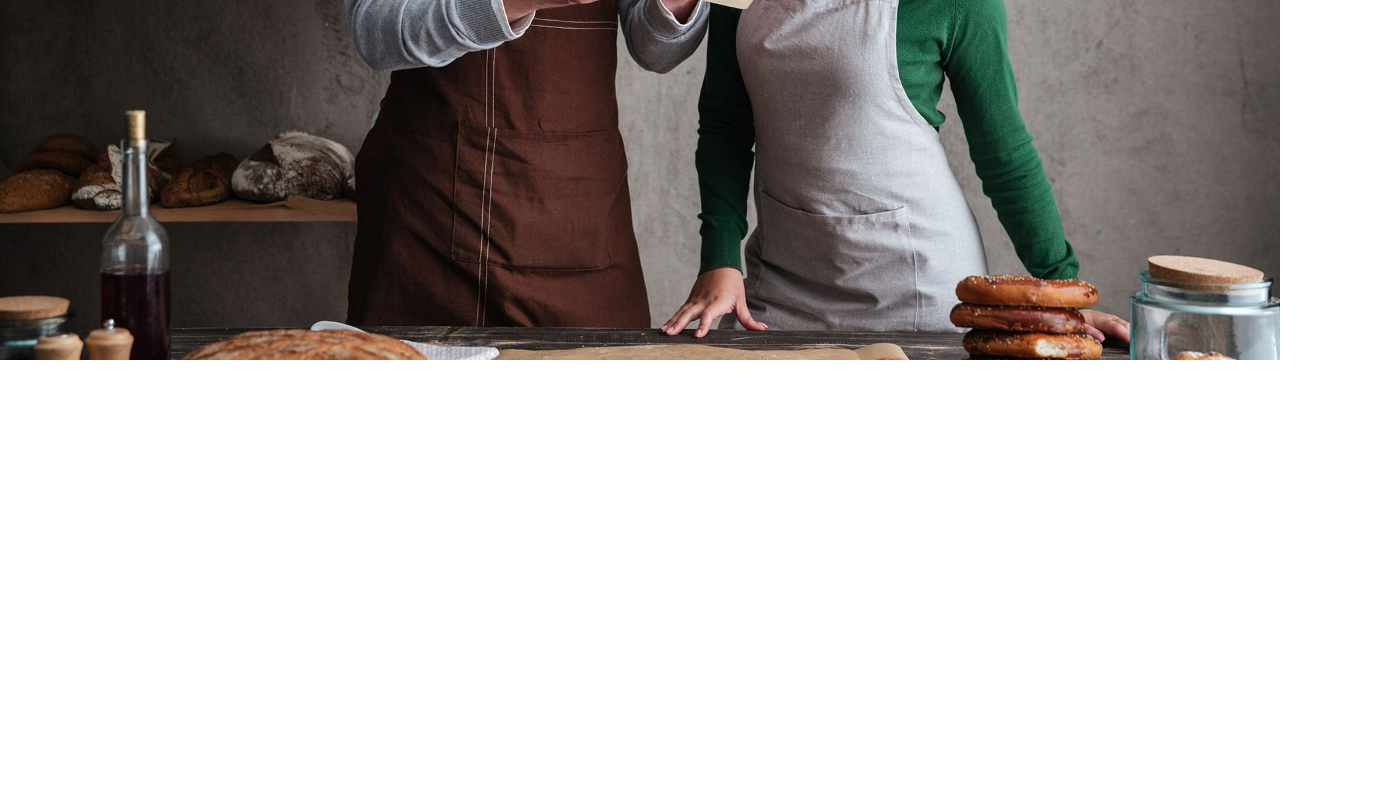
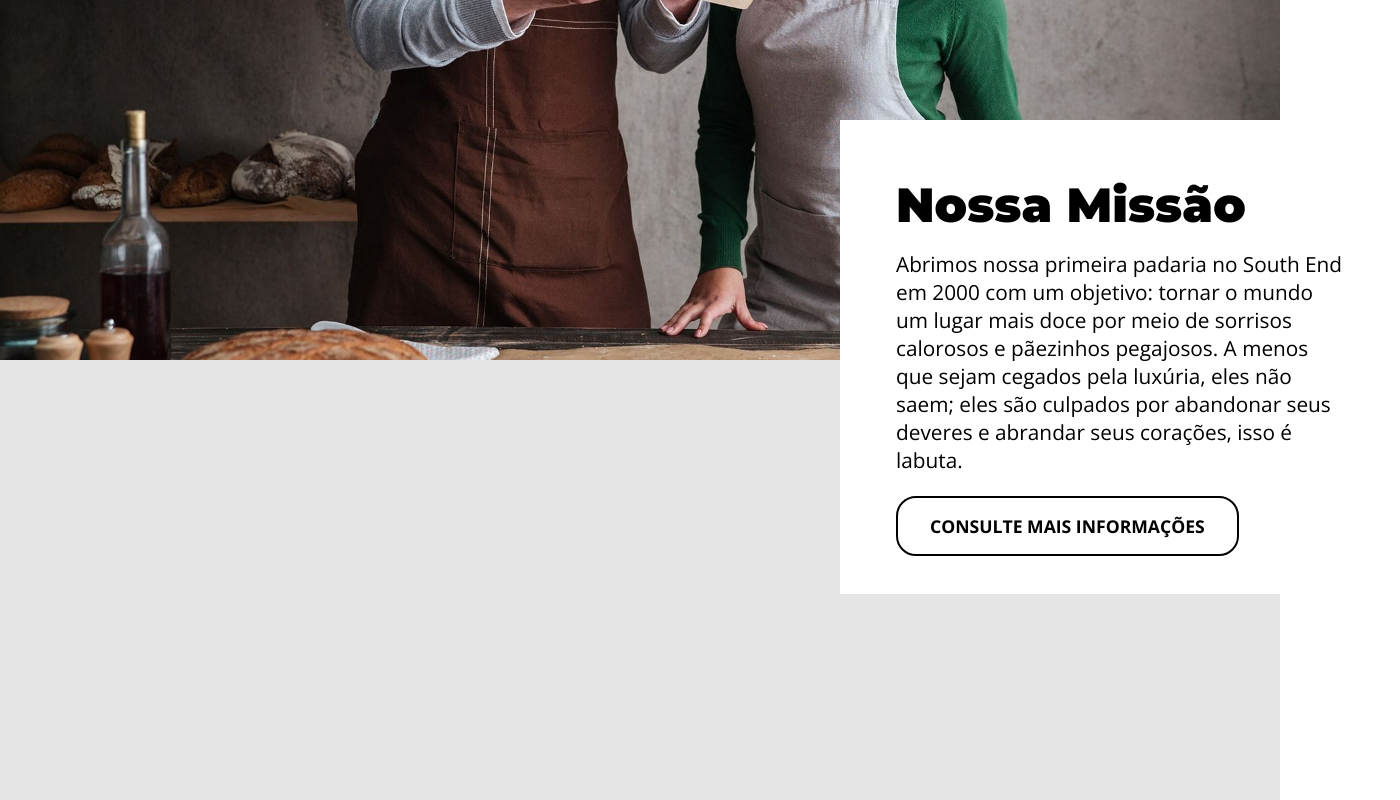
Before and after one commit to rafaelmachadobr/corre-da-quebrada, a plain HTML site: page index.html in a window 1280 px wide. Shown: the part 2120-2920 px from the top of the page, 1400 px wide, since content can reach past the window. Before the commit the page ends 2480 px from the top, so only its background shows below. Drawn offline with nearby package versions, Linux system fonts and the light colour scheme.

Commit message:
Seção Nossa Missão

```diff
--- a/css/style.css
+++ b/css/style.css
@@ -181,6 +181,53 @@ main section#missao {
   background-repeat: no-repeat;
 }
 
+main section#missao article {
+  position: absolute;
+  top: 70vh;
+  left: 85vh;
+  max-width: 70vh;
+  padding: 7vh;
+  margin-left: 20vh;
+  position: relative;
+  background-color: #fff;
+}
+
+main section#missao h2 {
+  font-size: 6vh;
+  font-weight: 300;
+  margin-bottom: 2vh;
+}
+
+main section#missao p {
+  font-size: 2.6vh;
+  font-weight: 300;
+  margin-bottom: 5vh;
+}
+
+main section#missao a {
+  padding: 2vh 4vh;
+  border: 0.3vh solid #000;
+  border-radius: 20px;
+  font-size: 2.2vh;
+  font-weight: 300;
+  transition: all 0.3s ease;
+  font-weight: bold;
+}
+
+main section#missao a:hover {
+  background-color: #000;
+  color: #fff;
+}
+
+main section#sobre {
+  background-color: #E5E5E5;
+  padding: 20px;
+  display: flex;
+  flex-direction: column;
+  align-items: center;
+  justify-content: center;
+}
+
 @media screen and (max-width: 1100px) {
   main section#cozimento div#grid {
     grid-template-columns: repeat(2, 1fr);
--- a/index.html
+++ b/index.html
@@ -118,7 +118,20 @@
           </div>
         </article>
       </section>
-      <section id="missao"></section>
+      <section id="missao">
+        <article>
+          <h2>Nossa Missão</h2>
+          <p>
+            Abrimos nossa primeira padaria no South End em 2000 com um objetivo:
+            tornar o mundo um lugar mais doce por meio de sorrisos calorosos e
+            pãezinhos pegajosos. A menos que sejam cegados pela luxúria, eles
+            não saem; eles são culpados por abandonar seus deveres e abrandar
+            seus corações, isso é labuta.
+          </p>
+          <a href="#">CONSULTE MAIS INFORMAÇÕES</a>
+        </article>
+      </section>
+      <section id="sobre"></section>
     </main>
   </body>
   <script src="js/script.js"></script>
```
